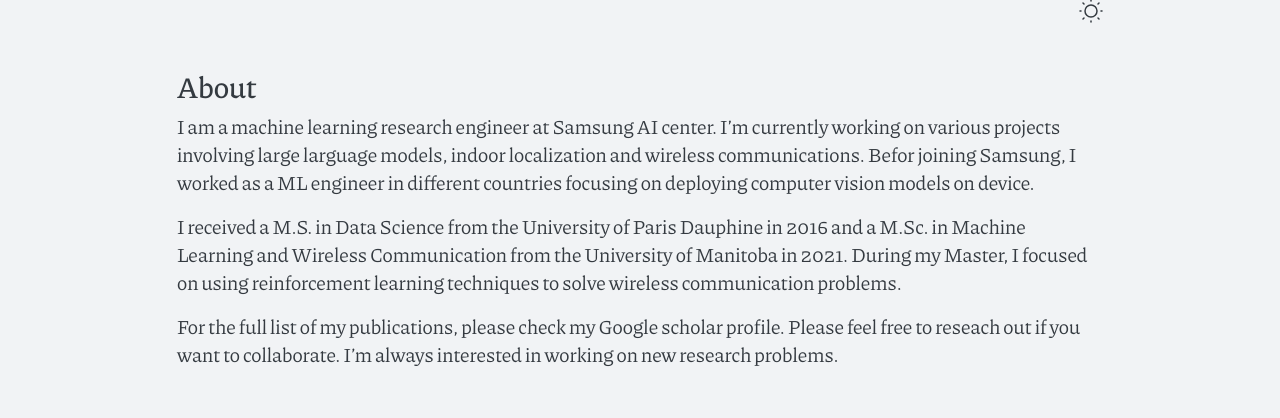
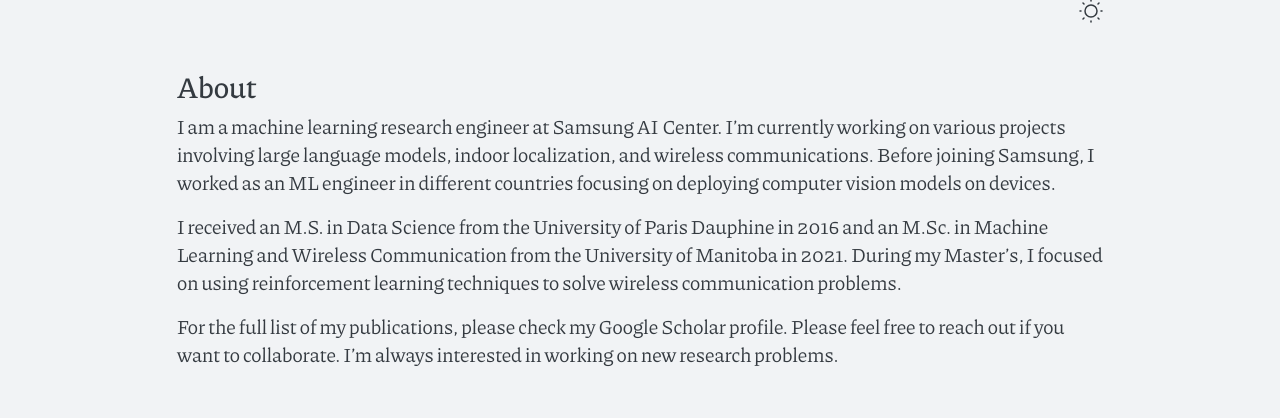
Before and after one commit to amalF/amalF.github.io, a Jekyll site: the page built from index.md, in a window 1280 px wide. Shown: the part 938-1356 px from the top of the page. Built offline with Jekyll 4.4.1, drawn with Linux system fonts in a browser that asks for light colours.

Commit message:
Update index.md

```diff
--- a/index.md
+++ b/index.md
@@ -4,11 +4,11 @@ title: Home
 ---
 
 # About
-I am a machine learning research engineer at Samsung AI center. I'm currently working on various projects involving large larguage models, indoor localization and wireless communications. Befor joining Samsung, I worked as a ML engineer in different countries focusing on deploying computer vision models on device.
+I am a machine learning research engineer at Samsung AI Center. I’m currently working on various projects involving large language models, indoor localization, and wireless communications. Before joining Samsung, I worked as an ML engineer in different countries focusing on deploying computer vision models on devices.
 
-I received a M.S. in Data Science from the University of Paris Dauphine in 2016 and a M.Sc. in Machine Learning and Wireless Communication from the University of Manitoba in 2021. During my Master, I focused on using reinforcement learning techniques to solve wireless communication problems.
+I received an M.S. in Data Science from the University of Paris Dauphine in 2016 and an M.Sc. in Machine Learning and Wireless Communication from the University of Manitoba in 2021. During my Master's, I focused on using reinforcement learning techniques to solve wireless communication problems.
 
-For the full list of my publications, please check my Google scholar profile. Please feel free to reseach out if you want to collaborate. I'm always interested in working on new research problems.
+For the full list of my publications, please check my Google Scholar profile. Please feel free to reach out if you want to collaborate. I’m always interested in working on new research problems.
 
 # Slides/Talks
 - Introduction to channel estimation. [[Slides](./assets/pdfs/reading_group_ce.pptx.pdf){:target="_blank"}]
```
